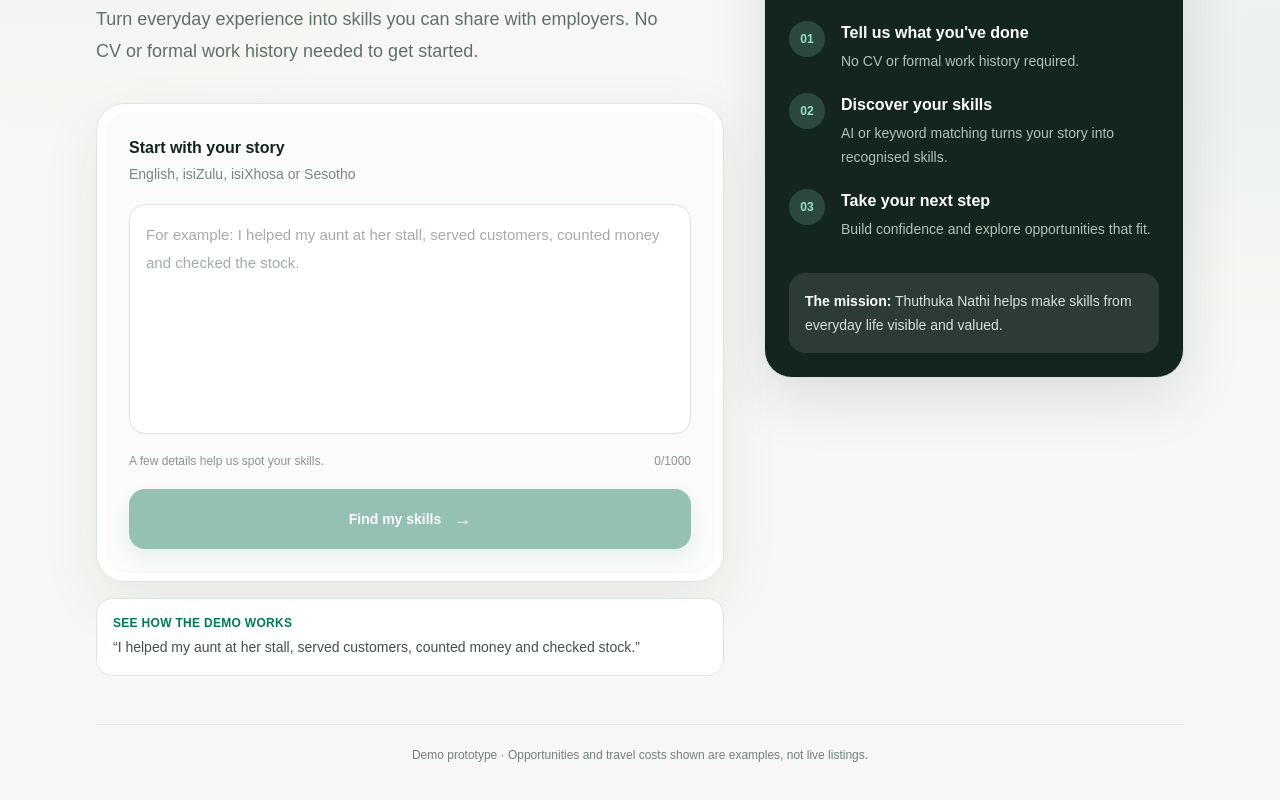
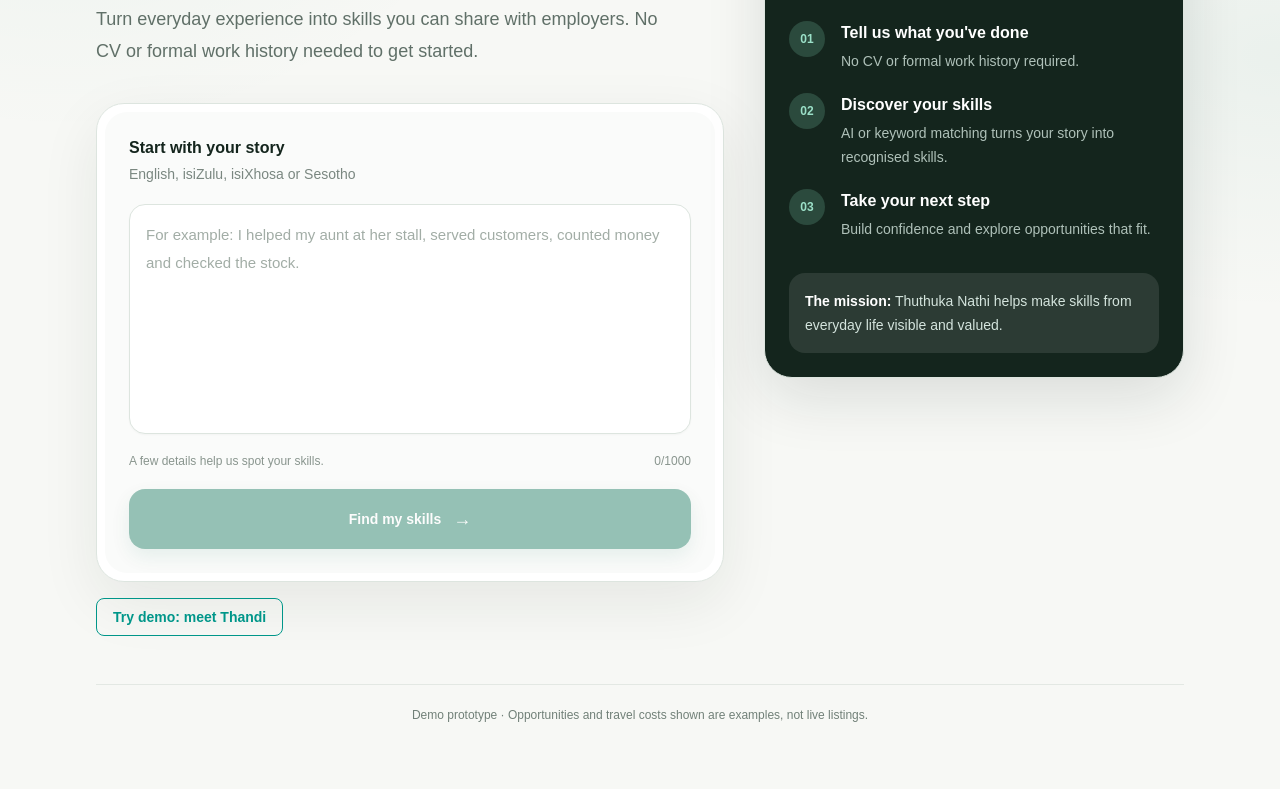
Before and after one commit to KhayelihleNcama/Thuthuka-Nathi, a Next.js app: page / in a window 1280 px wide. Shown: the part 340-1140 px from the top of the page. Built offline with nearby package versions, Linux system fonts and the light colour scheme.

Commit message:
Add Try demo button with Thandi's story

```diff
--- a/app/page.tsx
+++ b/app/page.tsx
@@ -44,8 +44,10 @@
     setSelectedSkill(null);
   }
 
-  async function translateSkills() {
-    if (!story.trim()) {
+  async function findSkills(input?: string) {
+    const storyText = input ?? story;
+
+    if (!storyText.trim()) {
       setError("Tell us about something you've done.");
       return;
     }
@@ -58,12 +60,12 @@
     const activeRequestId = ++requestId.current;
 
     try {
-      const response = await fetch("/api/translate-skills", {
+      const response = await fetch("/api/skills", {
         method: "POST",
         headers: {
           "Content-Type": "application/json",
         },
-        body: JSON.stringify({ story: story.trim() }),
+        body: JSON.stringify({ story: storyText.trim() }),
       });
 
       const data = await response.json();
@@ -195,7 +197,7 @@
                 )}
 
                 <button
-                  onClick={translateSkills}
+                  onClick={() => findSkills()}
                   disabled={loading || !story.trim()}
                   className="mt-5 flex w-full items-center justify-center gap-3 rounded-2xl bg-[#006B4F] px-5 py-4 text-sm font-bold text-white shadow-[0_8px_20px_rgba(0,107,79,0.22)] transition hover:bg-[#005941] active:scale-[0.99] disabled:cursor-not-allowed disabled:opacity-40"
                 >
@@ -217,23 +219,17 @@
             {/* Demo prompt */}
             {!skills.length && !loading && (
               <button
-                onClick={() =>
-                  setStory(
-                    "I helped my aunt at her stall. I served customers, counted the money and checked how much stock was left."
-                  )
-                }
-                className="reveal-delay-2 mt-4 flex w-full items-start gap-3 rounded-2xl border border-[#DDE5DF] bg-white p-4 text-left transition duration-200 hover:-translate-y-0.5 hover:border-[#AFCFC2] hover:shadow-sm"
+                type="button"
+                onClick={() => {
+                  const demo =
+                    "I helped at my aunt's stall and tutored two kids in maths. I also taught myself Excel on YouTube.";
+                  setStory(demo);
+                  findSkills(demo);
+                }}
+                disabled={loading}
+                className="reveal-delay-2 mt-4 rounded-lg border border-teal-600 px-4 py-2 text-sm font-semibold text-teal-600 transition hover:bg-teal-50 disabled:opacity-40"
               >
-                <div>
-                  <p className="text-xs font-bold uppercase tracking-wide text-[#007A59]">
-                    See how the demo works
-                  </p>
-
-                  <p className="mt-1 text-sm leading-6 text-[#435149]">
-                    “I helped my aunt at her stall, served customers, counted
-                    money and checked stock.”
-                  </p>
-                </div>
+                Try demo: meet Thandi
               </button>
             )}
           </section>
```
Also changed, not shown: app/api/skills/route.ts (renamed from app/api/translate-skills/route.ts).
